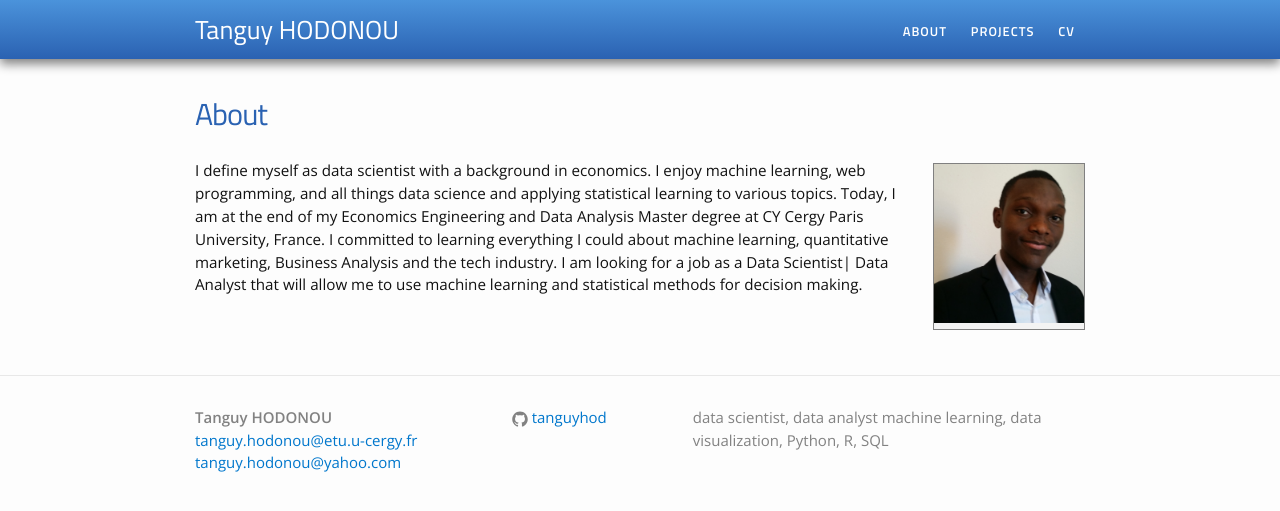
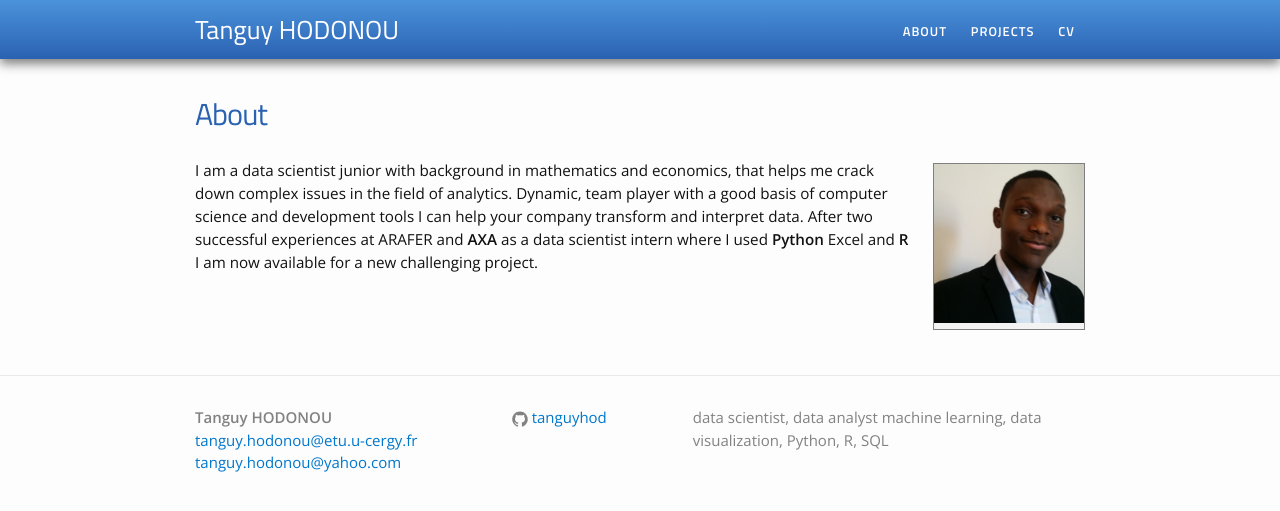
Before and after one commit to TanguyHOD/tanguyhod.github.io, a Jekyll site: the page built from about.md, in a window 1280 px wide. Shown: the top 511 px of the page. Built offline with Jekyll 4.4.1, drawn with Linux system fonts in a browser that asks for light colours.

Commit message:
cv & about update

```diff
--- a/about.md
+++ b/about.md
@@ -6,6 +6,5 @@ permalink: /about/
 
 {% include image.html url="/images/Photo.jpg" width=150 align="right" %}
 
-I define myself as data scientist with a background in economics. I enjoy machine learning, web programming, and
-all things data science and applying statistical learning to various topics. Today, I am at the end of my Economics Engineering and Data Analysis Master degree at CY Cergy Paris University, France. I committed to learning everything I could about machine learning, quantitative marketing, Business Analysis and the tech industry.
-I am looking for a job as a Data Scientist| Data Analyst that will allow me to use machine learning and statistical methods for decision making.
+I am a data scientist junior with background in mathematics and economics, that helps me crack down complex issues in the field of analytics. Dynamic, team player with a good basis of computer science and development tools I can help your company transform and interpret data.
+After two successful experiences at ARAFER and **AXA** as a data scientist intern where I used **Python** Excel and **R** I am now available for a new challenging project.
```
